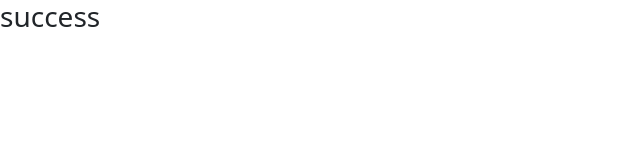
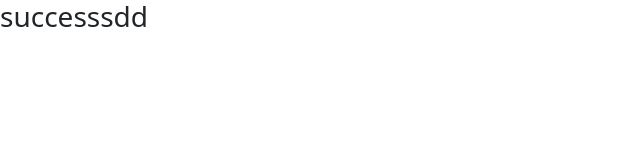
Before and after one commit to MianUzair32/sample, a plain HTML site: page index.html in a window 1280 px wide. Shown: the full height of the page, 0-640 px from the left. Drawn offline with Linux system fonts and the light colour scheme.

Commit message:
h3 change

```diff
--- a/index.html
+++ b/index.html
@@ -9,6 +9,6 @@
     <link rel="stylesheet" href="assets/css/style.css">
 </head>
 <body>
-    <h3 class="--bs-orange">success</h6>
+    <h3 class="--bs-orange">successsdd</h6>
 </body>
 </html>
```
